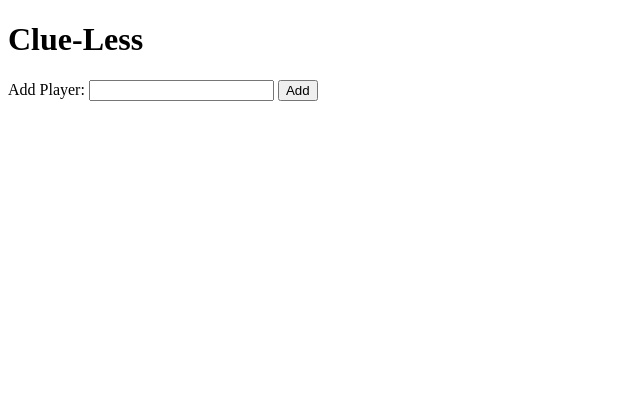
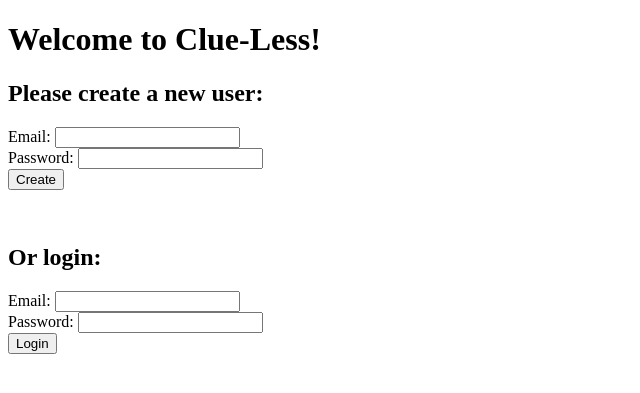
Before and after one commit to deleomike/Clue-Less, a FastAPI app: page / in a window 1280 px wide. Shown: the top 393 px of the page, without its empty margins (0-640 px from the left). Run offline with FastAPI, Linux system fonts and the light colour scheme; parts of the project's set-up code (start-up, migrations or seed data) failed here and were passed over.

Commit message:
added function to create user and login on main index.html page

```diff
--- a/clueless/app/webapp.py
+++ b/clueless/app/webapp.py
@@ -1,35 +1,3 @@
-from fastapi import FastAPI, Request, Form, WebSocket
-from fastapi.responses import HTMLResponse, RedirectResponse
-from fastapi.staticfiles import StaticFiles
-from fastapi.templating import Jinja2Templates
-
-# Import Classes
-from clueless.PlayerManager import PlayerManager
-from clueless import STATIC_PATH, TEMLPATES_PATH
-
-# Create FastAPI application
-app = FastAPI()
-app.mount("/static", StaticFiles(directory=STATIC_PATH), name="static")
-templates = Jinja2Templates(directory=TEMLPATES_PATH)
-
-# Instances
-player_manager = PlayerManager()
-
-# HTML interaction functions
-@app.get("/", response_class=HTMLResponse)
-async def home(request: Request):
-    print("home")
-    return templates.TemplateResponse("index.html", {"request": request, "players": player_manager.get_players()})
-
-@app.post("/add_player")
-async def add_player(request: Request, player_name: str = Form(...)):
-    print("add_player")
-    player_manager.add_player(player_name)
-    return templates.TemplateResponse("waitingRoom.html", {"request": request, "curr_player": player_name, "players": player_manager.get_players()})
-
-
-
-'''
 from typing import Union, Annotated
 from fastapi.staticfiles import StaticFiles
 from fastapi.templating import Jinja2Templates
@@ -72,6 +40,7 @@ async def on_startup():
     from clueless.app.db import create_db_and_tables, alchemy_create_db_and_tables
     create_db_and_tables()
     await alchemy_create_db_and_tables()
+
 
 
 async def get_cookie_or_token(
@@ -127,4 +96,3 @@ if __name__ == "__main__":
     import uvicorn
 
     uvicorn.run(app="webapp:app", reload=True, host="127.0.0.1", port=8000)
-'''
--- a/clueless/static/templates/index.html
+++ b/clueless/static/templates/index.html
@@ -1,104 +1,103 @@
 <!DOCTYPE html>
 <html>
 <body>
-    <h1>Clue-Less</h1>
+    <h1>Welcome to Clue-Less!</h1>
 
-    <form action="/add_player" method="post">
-        <label for="player_name">Add Player:</label>
-        <input type="text" id="player_name" name="player_name">
-        <button type="submit">Add</button>
-    </form>
+    <div>
+        <h2>Please create a new user:</h2>
+        <form>
+            <label for="email">Email:</label>
+            <input type="text" id="email" name="email"><br>
+            <label for="password">Password:</label>
+            <input type="text" id="password" name="password"><br>
+            <button type="submit" onclick="postCreateUser()">Create</button>
+        </form>
+        <p id="create-user-response"></p>
+        <br>
+
+        <h2>Or login:</h2>
+        <form>
+            <label for="login-email">Email:</label>
+            <input type="text" id="login-email" name="login-email"><br>
+            <label for="login-password">Password:</label>
+            <input type="text" id="login-password" name="login-password"><br>
+            <button type="submit" onclick="postLogin()">Login</button>
+        </form>
+        <p id="login-response"></p>
+        <br>
+
+    </div>
+
+    <script>
+
+        async function postCreateUser(){
+            console.log("postCreateUser()");
+            const url = "/api/auth/register";
+
+            const email = document.getElementById('email').value;
+            const password = document.getElementById('password').value;
+            const data = {
+                "email": email,
+                "password": password,
+                "is_active": true,
+                "is_superuser": false,
+                "is_verified": false
+            };
+
+            const repsonse = await fetch(url, {
+                method: 'POST',
+                headers: {
+                    'Accept': 'application/json',
+                    'Content-type': 'application/json'
+                },
+                body: JSON.stringify(data)
+            });
+
+            console.log(response);
+
+            if(response.ok){
+                result_string = "Successfully created a new user! Please log in below.";
+                document.getElementById('create-user-response').innerText = result_string;
+            } else {
+                result_string = "Failed to create a new user, please try again.";
+                document.getElementById('create-user-response').innerText = result_string;
+            }
+
+            return response;
+        }
+
+        async function postLogin(){
+            console.log("postLogin()")
+            const url = '/api/auth/jwt/login';
+
+            const email = document.getElementById('login-email').value;
+            const password = document.getElementById('login-password').value;
+            const data = 'grant_type=&username=' + email + '&password=' + password + '&scope=&client_id=&client_secrete=';
+
+            let response = fetch(url, {
+                method: 'POST',
+                headers: {
+                    'accept': 'application/json',
+                    'Content-Type': 'application/x-www-form-urlencoded'
+                },
+                body: data
+            });
+
+            console.log(response);
+
+            if(response.ok){
+                result_string = "Successfully created a new user! Please log in below.";
+                document.getElementById('login-response').innerText = result_string;
+            } else {
+                result_string = "Failed to create a new user, please try again.";
+                document.getElementById('login-response').innerText = result_string;
+            }
+
+            return response;
+        }
+    </script>
+
+
 
 </body>
 </html>
-
-
-
-<!--
-<!DOCTYPE html>
-<html lang="en">
-<head>
-    <meta charset="UTF-8">
-    <meta http-equiv="X-UA-Compatible" content="IE=edge">
-    <meta name="viewport" content="width=device-width, initial-scale=1.0">
-    <title>WebSocket - client</title>
-    <style>
-    #messages .clientID {
-        font-weight: bold;
-    }
-    </style>
-</head>
-<body >
-    <main>
-        <div>
-            <h1>Chat App</h1>
-            <form id="room-form" class="mb-2">
-                <label for="room_id" class="text-slate-8000">Room id:</label>
-                <input type="text" id='room-id' class="border p-1" required>
-                <button type="submit" id="room-submit">Enter</button>
-            </form>
-            <div id="message-box">
-
-            </div>
-            <form id="message-form">
-                <div>
-                    <input type="text" id="message" placeholder="Enter your message">
-                    <button type="submit" text-slate-300 border-0 w-1/12 outline-0">Send</button>
-                </div>
-            </form>
-        </div>
-    </main>
-
-    <script>
-        const roomIDInput = document.getElementById("room-id");
-        const roomForm = document.getElementById('room-form')
-        const messageForm = document.getElementById("message-form");
-        const messageInput = document.getElementById("message");
-        const messageBox = document.getElementById("message-box");
-
-        const clientID = Date.now();
-        const ws;
-
-        function processMessage(event) {
-            const d = JSON.parse(event.data);
-            const messageEl = document.createElement("div");
-            messageEl.className = "w-full flex justify-start";
-            messageEl.innerHTML = `
-                <div>
-                    <p>${d.userID}: ${d.msg}</p>
-                </div>`;
-            messageBox.appendChild(messageEl);
-            messageBox.scrollTop = messageBox.scrollHeight;
-        }
-
-        roomForm.addEventListener("submit", (e) => {
-            console.log("here")
-            e.preventDefault()
-            if (ws) {
-                ws.onmessage = processMessage
-            }
-            else{
-                roomID = roomIDInput.value;
-                ws = new WebSocket(`ws://localhost:8000/ws/${roomID}/${clientID}`)
-                console.log(`ws://localhost:8000/ws/${roomID}/${clientID}`)
-                ws.onmessage = processMessage
-            }
-        });
-
-        messageForm.addEventListener("submit", (event) => {
-            event.preventDefault();
-            const message = messageInput.value;
-
-            ws.send(JSON.stringify({ msg: message, userID: clientID }));
-            messageInput.value = "";
-        });
-
-        window.addEventListener("beforeunload", () => {
-            if (ws) {
-                ws.close();
-            }
-        });
-
-    </script>
-</body>
--->
```
Also changed, not shown: clueless/app/ui/views.py (+24 -0 lines), clueless/static/index.html (deleted, +0 -86 lines), clueless/static/templates/login_page.html (added, +30 -0 lines), clueless/static/templates/waiting_room.html (renamed from clueless/static/templates/waitingRoom.html), 1 other file.
